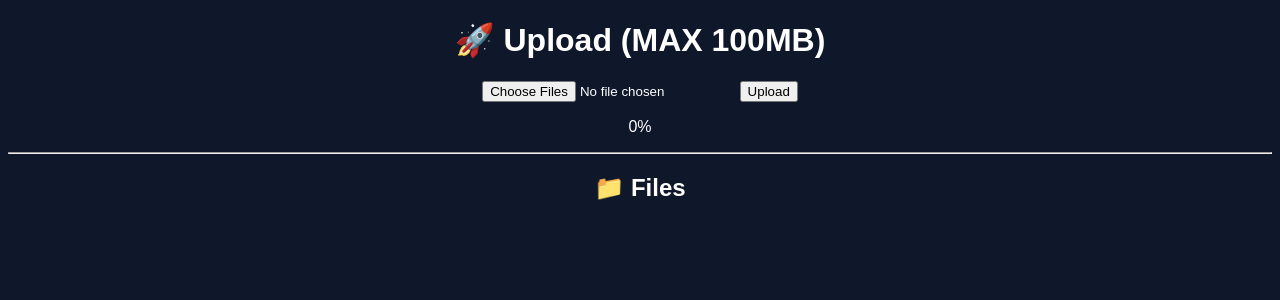
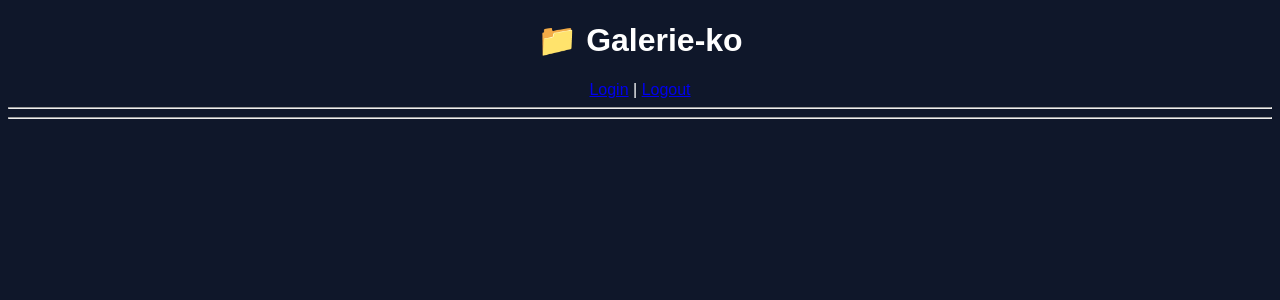
Before and after one commit to falinirianastephan24/cloudinary_mandefa_mijery, a Flask app: page / in a window 1280 px wide. Shown: the top 300 px of the page. Run offline with Flask 3, Linux system fonts and the light colour scheme; data that the repository does not hold is empty; some libraries are stand-ins or nearby versions.

Commit message:
misy login

```diff
--- a/app.py
+++ b/app.py
@@ -1,11 +1,21 @@
-from flask import Flask, render_template, request, jsonify
+from flask import Flask, render_template, request, redirect, session
 import psycopg2
 import os
+import cloudinary
+import cloudinary.uploader
 
 app = Flask(__name__)
+app.secret_key = "SECRET_KEY"
+
+# ☁️ Cloudinary config
+cloudinary.config(
+    cloud_name="dr0hbtyqz",
+    api_key="561717122881691",
+    api_secret="8YDRpIY46-_X2bca6DLMoOs-qAI"
+)
 
 # =========================
-# DB CONNECTION
+# 🔌 DB CONNECTION
 # =========================
 def get_db_connection():
     try:
@@ -13,90 +23,137 @@ def get_db_connection():
             os.environ.get("DATABASE_URL"),
             sslmode="require"
         )
-    except Exception as e:
-        print("DB ERROR:", e)
+    except:
         return None
 
 # =========================
-# HOME
+# 🏠 HOME
 # =========================
 @app.route("/")
 def index():
     conn = get_db_connection()
-
-    if conn is None:
-        return "DB TSY CONNECT"
-
     cursor = conn.cursor()
 
+    # 📁 media table
     cursor.execute("""
         CREATE TABLE IF NOT EXISTS media (
             id SERIAL PRIMARY KEY,
             nom TEXT,
             url TEXT,
-            type TEXT
+            type TEXT,
+            description TEXT
+        )
+    """)
+
+    # 💬 comment table
+    cursor.execute("""
+        CREATE TABLE IF NOT EXISTS comments (
+            id SERIAL PRIMARY KEY,
+            media_id INTEGER,
+            text TEXT
         )
     """)
 
     cursor.execute("SELECT * FROM media ORDER BY id DESC")
     medias = cursor.fetchall()
 
-    conn.commit()
-    conn.close()
-
-    return render_template("index.html", medias=medias)
-
-# =========================
-# SAVE
-# =========================
-@app.route("/save", methods=["POST"])
-def save():
-    conn = get_db_connection()
-
-    if conn is None:
-        return jsonify({"error": "DB ERROR"})
-
-    try:
-        data = request.get_json() or {}
-
-        # SAFE TYPE
-        type_value = data.get("type") or "raw"
-
-        cursor = conn.cursor()
-
-        cursor.execute(
-            "INSERT INTO media (nom, url, type) VALUES (%s, %s, %s)",
-            (data.get("nom"), data.get("url"), type_value)
-        )
-
-        conn.commit()
-        conn.close()
-
-        return jsonify({"status": "ok"})
-
-    except Exception as e:
-        return jsonify({"error": str(e)})
-
-# =========================
-# DELETE
-# =========================
-@app.route("/delete/<int:id>")
-def delete(id):
-    conn = get_db_connection()
-
-    if conn is None:
-        return jsonify({"error": "DB ERROR"})
-
-    cursor = conn.cursor()
-    cursor.execute("DELETE FROM media WHERE id=%s", (id,))
+    cursor.execute("SELECT * FROM comments")
+    comments = cursor.fetchall()
 
     conn.commit()
     conn.close()
 
-    return jsonify({"status": "deleted"})
+    return render_template("index.html", medias=medias, comments=comments)
 
 # =========================
-# RUN LOCAL
+# 🔐 LOGIN
+# =========================
+@app.route("/login", methods=["GET", "POST"])
+def login():
+    if request.method == "POST":
+        username = request.form["username"]
+        password = request.form["password"]
+
+        if username == "fammilleTojo" and password == "falyst##123":
+            session["fammilleTojo"] = True
+            return redirect("/")
+
+    return render_template("login.html")
+
+# =========================
+# 🚪 LOGOUT
+# =========================
+@app.route("/logout")
+def logout():
+    session.clear()
+    return redirect("/")
+
+# =========================
+# 📤 UPLOAD (ADMIN ONLY)
+# =========================
+@app.route("/upload", methods=["POST"])
+def upload():
+    if not session.get("admin"):
+        return redirect("/")
+
+    file = request.files["file"]
+    description = request.form.get("description")
+
+    result = cloudinary.uploader.upload(file)
+
+    conn = get_db_connection()
+    cursor = conn.cursor()
+
+    cursor.execute(
+        "INSERT INTO media (nom, url, type, description) VALUES (%s, %s, %s, %s)",
+        (file.filename, result["secure_url"], result["resource_type"], description)
+    )
+
+    conn.commit()
+    conn.close()
+
+    return redirect("/")
+
+# =========================
+# ❌ DELETE (ADMIN ONLY)
+# =========================
+@app.route("/delete/<int:id>")
+def delete(id):
+    if not session.get("admin"):
+        return redirect("/")
+
+    conn = get_db_connection()
+    cursor = conn.cursor()
+
+    cursor.execute("DELETE FROM media WHERE id=%s", (id,))
+    conn.commit()
+    conn.close()
+
+    return redirect("/")
+
+# =========================
+# 💬 COMMENT
+# =========================
+@app.route("/comment", methods=["POST"])
+def comment():
+    media_id = request.form["media_id"]
+    text = request.form["text"]
+
+    conn = get_db_connection()
+    cursor = conn.cursor()
+
+    cursor.execute(
+        "INSERT INTO comments (media_id, text) VALUES (%s, %s)",
+        (media_id, text)
+    )
+
+    conn.commit()
+    conn.close()
+
+    return redirect("/")
+
+# =========================
+# ▶️ RUN
 # =========================
 if __name__ == "__main__":
     app.run(host="0.0.0.0", port=10000)
--- a/templates/index.html
+++ b/templates/index.html
@@ -1,156 +1,100 @@
 <!DOCTYPE html>
 <html>
 <head>
-    <title>Cloudinary Upload</title>
+    <title>Site-ko</title>
 
     <style>
         body {
-            font-family: Arial;
             background: #0f172a;
             color: white;
             text-align: center;
+            font-family: Arial;
         }
 
         .card {
             background: #1e293b;
-            padding: 10px;
-            margin: 10px;
+            margin: 15px;
+            padding: 15px;
+            border-radius: 10px;
         }
 
         img, video {
-            max-width: 200px;
+            max-width: 250px;
+            border-radius: 10px;
         }
 
-        #progress {
-            width: 100%;
-            background: #1e293b;
-            display: none;
-        }
-
-        #bar {
-            height: 20px;
-            width: 0%;
-            background: green;
+        textarea {
+            width: 80%;
         }
     </style>
 </head>
 
 <body>
 
-<h1>🚀 Upload (MAX 100MB)</h1>
+<h1>📁 Galerie-ko</h1>
 
-<form id="uploadForm">
-    <input type="file" id="fileInput" multiple required>
-    <button type="submit">Upload</button>
-</form>
-
-<div id="progress">
-    <div id="bar"></div>
-</div>
-<p id="percentText">0%</p>
+<a href="/login">Login</a> |
+<a href="/logout">Logout</a>
 
 <hr>
 
-<h2>📁 Files</h2>
+<!-- 📤 Upload (admin ihany) -->
+{% if session.get("admin") %}
+<form action="/upload" method="POST" enctype="multipart/form-data">
+    <input type="file" name="file" required><br><br>
 
-<div>
+    <textarea name="description" placeholder="Soraty ny description..." rows="3"></textarea><br><br>
+
+    <button>Upload</button>
+</form>
+{% endif %}
+
+<hr>
+
+<!-- 📁 MEDIA -->
 {% for m in medias %}
 <div class="card">
-            <p>{{ m[1] }}</p>
 
-            {% if m[3] and "image" in m[3] %}
+    <h3>{{ m[1] }}</h3>
+
+    {% if "image" in m[3] %}
         <img src="{{ m[2] }}">
-            {% elif m[3] and "video" in m[3] %}
+    {% elif "video" in m[3] %}
         <video src="{{ m[2] }}" controls></video>
     {% else %}
-                <a href="{{ m[2] }}" target="_blank">Download</a>
+        <a href="{{ m[2] }}">Download</a>
     {% endif %}
 
-            <br><br>
-            <button onclick="deleteFile({{ m[0] }})">Delete</button>
+    <!-- 📝 description -->
+    {% if m[4] %}
+        <p>📝 {{ m[4] }}</p>
+    {% endif %}
+
+    <!-- ❌ delete -->
+    {% if session.get("admin") %}
+    <a href="/delete/{{ m[0] }}">
+        <button>Delete</button>
+    </a>
+    {% endif %}
+
+    <hr>
+
+    <!-- 💬 commentaires -->
+    {% for c in comments %}
+        {% if c[1] == m[0] %}
+            <p>💬 {{ c[2] }}</p>
+        {% endif %}
+    {% endfor %}
+
+    <!-- 💬 ajouter commentaire -->
+    <form action="/comment" method="POST">
+        <input type="hidden" name="media_id" value="{{ m[0] }}">
+        <input type="text" name="text" placeholder="Manorata commentaire..." required>
+        <button>Send</button>
+    </form>
+
 </div>
 {% endfor %}
-</div>
-
-<script>
-document.getElementById("uploadForm").addEventListener("submit", function(e) {
-    e.preventDefault();
-
-    const files = document.getElementById("fileInput").files;
-    let progress = document.getElementById("progress");
-    let bar = document.getElementById("bar");
-    let text = document.getElementById("percentText");
-
-    if (!files.length) return;
-
-    progress.style.display = "block";
-
-    let uploaded = 0;
-    let totalSize = 0;
-
-    for (let f of files) totalSize += f.size;
-
-    for (let file of files) {
-
-        if (file.size > 100 * 1024 * 1024) {
-            alert(file.name + " lehibe loatra (max 100MB)");
-            continue;
-        }
-
-        let formData = new FormData();
-        formData.append("file", file);
-        formData.append("upload_preset", "unsigned_upload");
-
-        let xhr = new XMLHttpRequest();
-
-        xhr.open("POST", "https://api.cloudinary.com/v1_1/dr0hbtyqz/auto/upload");
-
-        xhr.upload.onprogress = function(e) {
-            if (e.lengthComputable) {
-                let percent = Math.round(((uploaded + e.loaded) / totalSize) * 100);
-                bar.style.width = percent + "%";
-                text.innerText = percent + "%";
-            }
-        };
-
-        xhr.onload = async function() {
-            if (xhr.status !== 200) {
-                alert("Erreur upload");
-                return;
-            }
-
-            let data = JSON.parse(xhr.responseText);
-
-            await fetch("/save", {
-                method: "POST",
-                headers: {"Content-Type": "application/json"},
-                body: JSON.stringify({
-                    nom: file.name,
-                    url: data.secure_url,
-                    type: data.resource_type
-                })
-            });
-
-            uploaded += file.size;
-
-            if (uploaded >= totalSize) {
-                setTimeout(() => location.reload(), 500);
-            }
-        };
-
-        xhr.onerror = function() {
-            alert("Erreur réseau");
-        };
-
-        xhr.send(formData);
-    }
-});
-
-function deleteFile(id) {
-    fetch("/delete/" + id)
-        .then(() => location.reload());
-}
-</script>
 
 </body>
 </html>
```
Also changed, not shown: templates/login.html (added, +18 -0 lines). Lines whose indentation alone changed are shown as unchanged.
